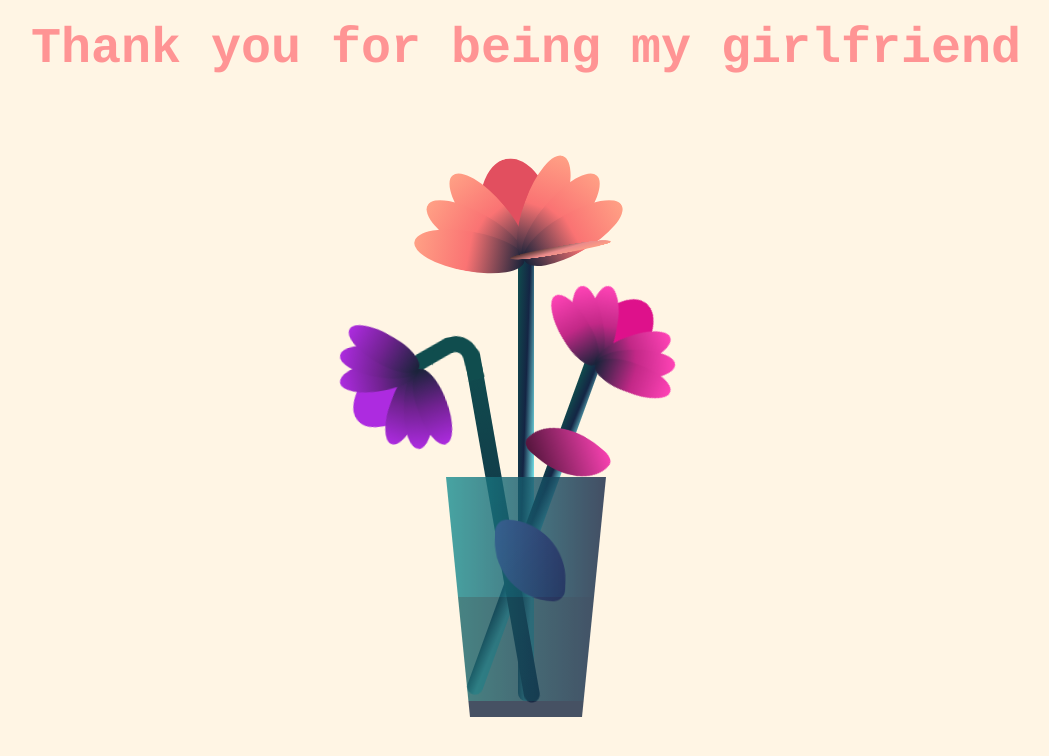
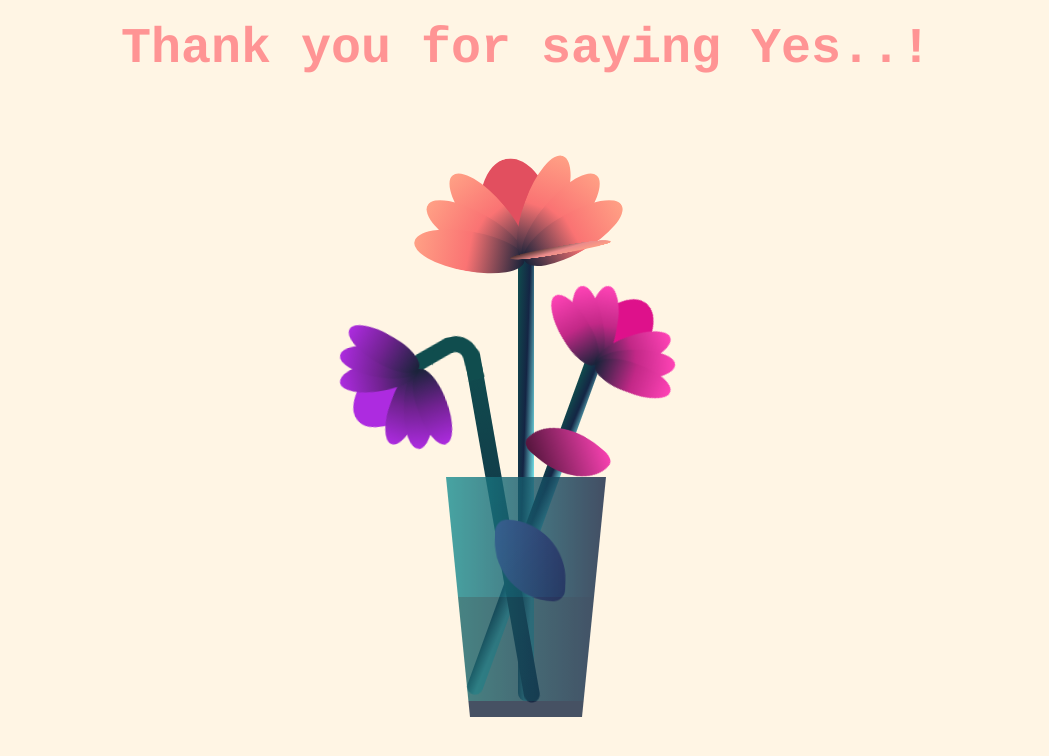
Before and after one commit to SaeedThk/Let-s-go-out, a plain HTML site: page lastpage.html in a window 1280 px wide. Shown: the whole page, without its empty margins (114-1163 px from the left). Drawn offline with Linux system fonts and the light colour scheme.

Commit message:
Corrected last page statement

```diff
--- a/lastpage.html
+++ b/lastpage.html
@@ -7,7 +7,7 @@
     <link rel="stylesheet" href="css/flower.css" />
   </head>
   <body>
-    <div id="thankyou"><b>Thank you for being my girlfriend</b></div>
+    <div id="thankyou"><b>Thank you for saying Yes..!</b></div>
     <div class="flower">
       <div class="f-wrapper">
         <div class="flower__line"></div>
```
